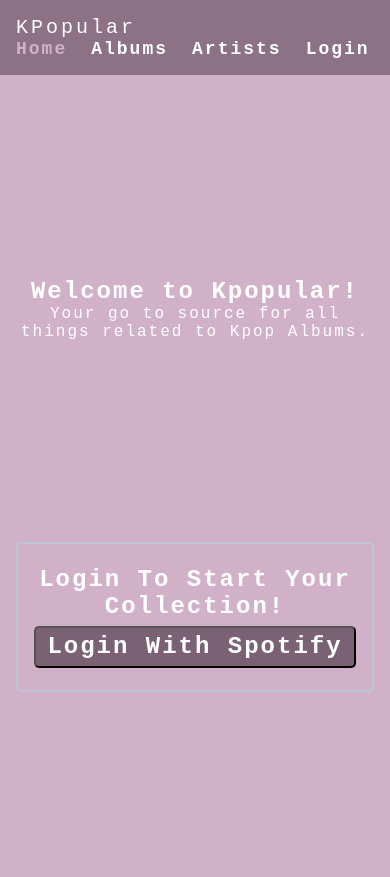
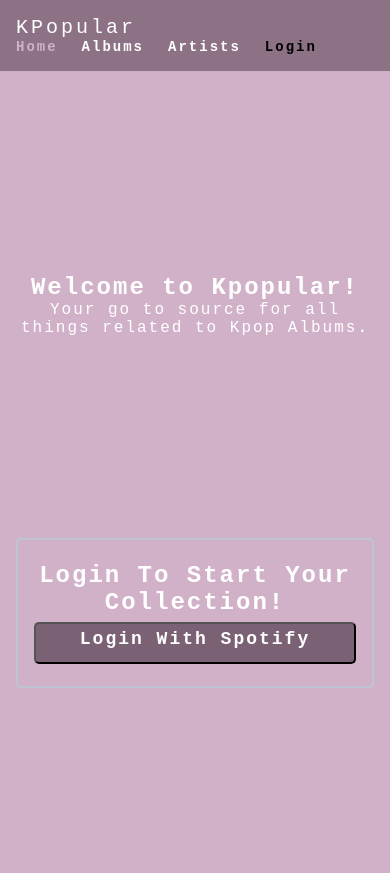
Before and after one commit to Glennergy/Kpopular, a React (Create React App) app in the folder client/: page / in a window 390 px wide. Built offline with nearby package versions, Linux system fonts and the light colour scheme; no server answers.

Commit message:
changed styling

```diff
--- a/client/src/components/AlbumDetails/AlbumDetails.scss
+++ b/client/src/components/AlbumDetails/AlbumDetails.scss
@@ -4,8 +4,9 @@
   padding: 1rem;
   position: absolute;
   background-color: $lavender-color;
+  color: white;
 
-  top: 202px;
+  top: 50px;
   left: 48px;
   right: 48px;
   height: fit-content;
@@ -60,5 +61,6 @@
     display: flex;
     flex-direction: column;
     justify-content: space-around;
+    color: white;
   }
 }
--- a/client/src/components/Header/Header.js
+++ b/client/src/components/Header/Header.js
@@ -133,7 +133,7 @@
               className={(navData) =>
                 navData.isActive
                   ? "header__nav-link header__nav-link--active"
-                  : "header__nav-link"
+                  : "header__nav-link--login"
               }
               to={authUrl}
               exact="true"
--- a/client/src/components/Header/Header.scss
+++ b/client/src/components/Header/Header.scss
@@ -37,7 +37,24 @@
   &__nav-link {
     color: $white-color;
     font-weight: 600;
-    font-size: 18px;
+    font-size: 14px;
+
+    @include tabletView {
+      font-size: 18px;
+      align-items: center;
+      justify-content: space-between;
+      flex-direction: row;
+    }
+    @include desktopView {
+      align-items: center;
+      justify-content: space-between;
+      flex-direction: row;
+    }
+
+    &--login {
+      @extend .header__nav-link;
+      color: black;
+    }
 
     &:hover {
       color: lightblue;
--- a/client/src/components/Login/Login.scss
+++ b/client/src/components/Login/Login.scss
@@ -1,4 +1,5 @@
 @import "../../styles/partials/colors";
+@import "../../styles/partials/breakpoints";
 
 .button-login {
   text-decoration: none;
@@ -34,9 +35,18 @@
 
   &__text {
     width: 300px;
-    font-size: 24px;
+    font-size: 18px;
     font-weight: 600;
     color: white;
+
+    @include tabletView {
+      font-size: 24px;
+      font-weight: 600;
+    }
+    @include desktopView {
+      font-size: 24px;
+      font-weight: 600;
+    }
 
     &--details {
       text-decoration: none;
--- a/client/src/pages/ArtistDetailsPage/ArtistDetailsPage.js
+++ b/client/src/pages/ArtistDetailsPage/ArtistDetailsPage.js
@@ -34,8 +34,8 @@
           alt="artist image"
           className="artist-details__image"
         ></img>
-        <div>
-          <h3> Number of Albums</h3>
+        <div className="artist-details__albumsnum">
+          <h3> Number of Albums Released:</h3>
           <p>{artistAlbums.length} Albums</p>
         </div>
         <div className="artist-details__links">
--- a/client/src/pages/ArtistDetailsPage/ArtistDetailsPage.scss
+++ b/client/src/pages/ArtistDetailsPage/ArtistDetailsPage.scss
@@ -16,6 +16,10 @@
     width: 46rem;
     text-align: center;
     align-self: center;
+  }
+
+  &__albumsnum {
+    color: white;
   }
   &__left {
     width: 75%;
```
